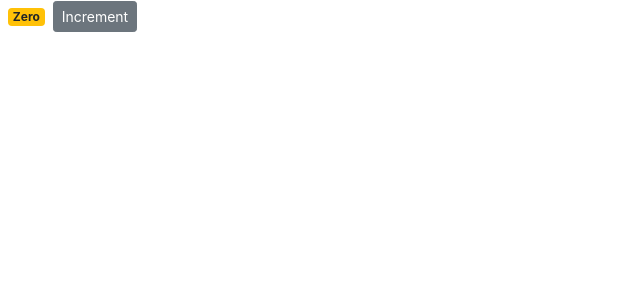
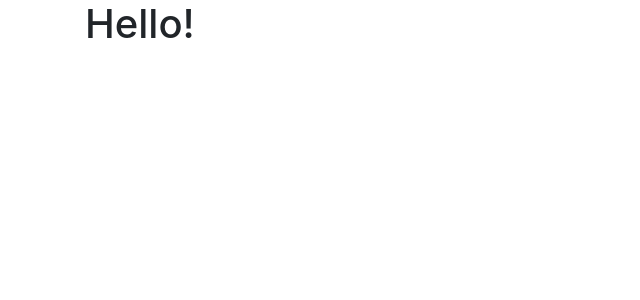
Before and after one commit to adorogensky/www-hello, a React (Create React App) app: page / in a window 1280 px wide. Shown: the top 300 px of the page, without its empty margins (0-640 px from the left). Built offline with nearby package versions, Linux system fonts and the light colour scheme.

Commit message:
15. Setup Vidly app.  npm i bootstrap@4.1.1 fontawesome@4.7.0

```diff
--- a/package.json
+++ b/package.json
@@ -1,5 +1,5 @@
 {
-  "name": "www-hello",
+  "name": "vidly",
   "version": "0.1.0",
   "private": true,
   "dependencies": {
@@ -7,6 +7,7 @@
     "@testing-library/react": "^9.5.0",
     "@testing-library/user-event": "^7.2.1",
     "bootstrap": "^4.1.1",
+    "font-awesome": "^4.7.0",
     "react": "^16.13.1",
     "react-dom": "^16.13.1",
     "react-scripts": "3.4.1"
--- a/public/index.html
+++ b/public/index.html
@@ -24,7 +24,7 @@
       work correctly both with client-side routing and a non-root public URL.
       Learn how to configure a non-root public URL by running `npm run build`.
     -->
-    <title>Hello</title>
+    <title>Vidly</title>
   </head>
   <body>
     <noscript>You need to enable JavaScript to run this app.</noscript>
--- a/src/App.js
+++ b/src/App.js
@@ -1,15 +1,11 @@
 import React from "react";
-import logo from "./logo.svg";
 import "./App.css";
 
 function App() {
   return (
-    <div className="App">
-      <header className="App-header">
-        <img src={logo} className="App-logo" alt="logo" />
-        <p>Hello!</p>
-      </header>
-    </div>
+    <main className="container">
+      <h1>Hello!</h1>
+    </main>
   );
 }
 
--- a/src/components/counter.jsx
+++ /dev/null
@@ -1,36 +0,0 @@
-import React, { Component } from "react";
-
-class Counter extends Component {
-  state = {
-    count: 0,
-  };
-
-  handleIncrement = () => this.setState({ count: this.state.count + 1 });
-
-  render() {
-    return (
-      <div>
-        <span className={this.getBadgeClasses()}>{this.formatCount()}</span>
-        <button
-          onClick={this.handleIncrement}
-          className="btn btn-secondary btn-sm"
-        >
-          Increment
-        </button>
-      </div>
-    );
-  }
-
-  getBadgeClasses() {
-    let classes = "badge m-2 badge-";
-    classes += this.state.count === 0 ? "warning" : "primary";
-    return classes;
-  }
-
-  formatCount() {
-    const { count } = this.state;
-    return count === 0 ? "Zero" : count;
-  }
-}
-
-export default Counter;
--- a/src/index.js
+++ b/src/index.js
@@ -3,12 +3,12 @@ import ReactDOM from "react-dom";
 import "./index.css";
 import App from "./App";
 import * as serviceWorker from "./serviceWorker";
-import Counter from "./components/counter";
 import "bootstrap/dist/css/bootstrap.css";
+import "font-awesome/css/font-awesome.css";
 
 ReactDOM.render(
   <React.StrictMode>
-    <Counter />
+    <App />
   </React.StrictMode>,
   document.getElementById("root")
 );
```
Also changed, not shown: 1 other file (tests, documents, lock files or other folders).
